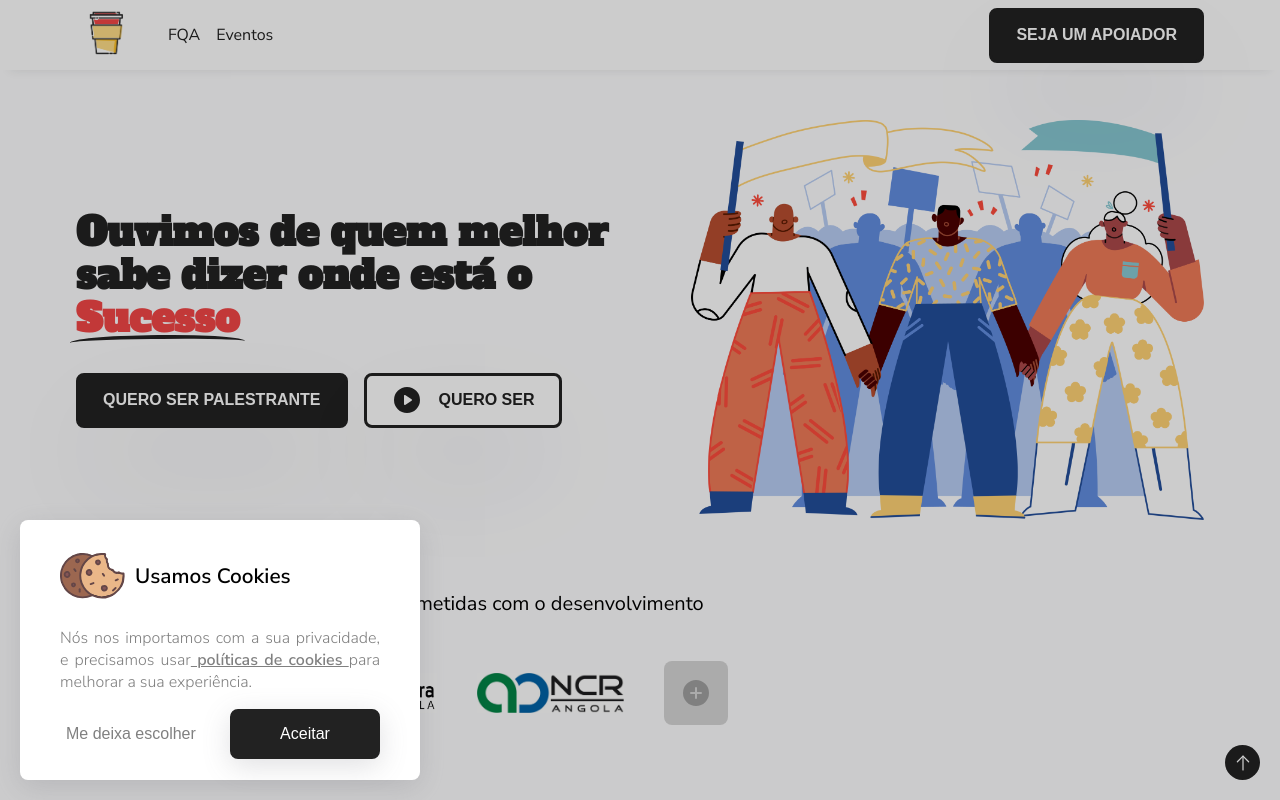
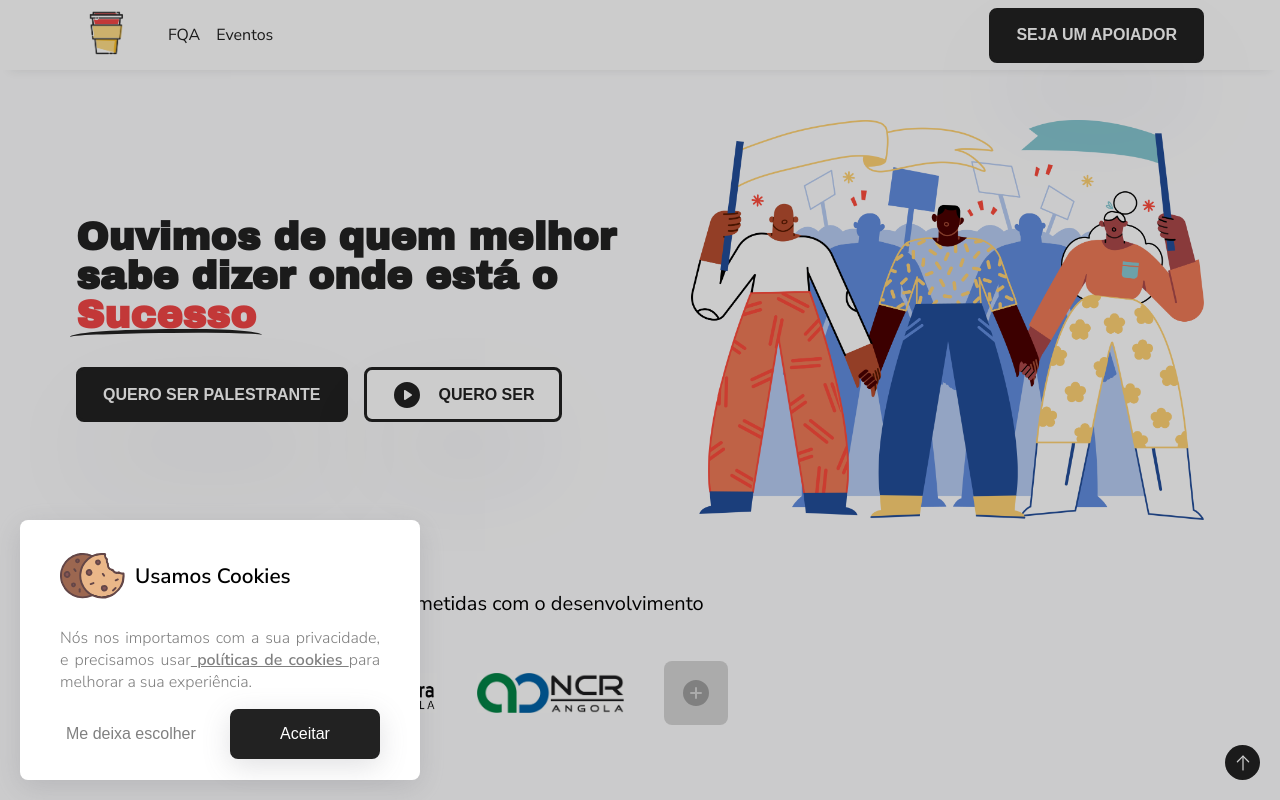
Before and after one commit to TyperGuy/caffeina, a Next.js app: page / in a window 1280 px wide. Shown: the top 800 px of the page. Built offline with nearby package versions, Linux system fonts and the light colour scheme.

Commit message:
style : change font family

```diff
--- a/src/assets/styles/style.global.scss
+++ b/src/assets/styles/style.global.scss
@@ -10,7 +10,7 @@ button{
 }
 
 h1,h2,h3,h4,h5{
-  font-family: 'Alfa Slab One', cursive;
+  font-family: 'Archivo Black', cursive;
 }
 
 ::-webkit-scrollbar {
--- a/src/pages/_document.tsx
+++ b/src/pages/_document.tsx
@@ -8,7 +8,7 @@ class MyDocument extends Document {
         <Head>
           <link rel="preconnect" href="https://fonts.googleapis.com"/>
           <link rel="preconnect" href="https://fonts.gstatic.com" crossOrigin="same-origin"/>
-          <link href="https://fonts.googleapis.com/css2?family=Alfa+Slab+One&family=Nunito+Sans:wght@200;300;400;600;700&display=swap" rel="stylesheet"/>
+          <link href="https://fonts.googleapis.com/css2?family=Archivo+Black&family=Nunito+Sans:wght@200;300;400;600;700&display=swap" rel="stylesheet"/>
         </Head>
         <body>
           <Main />
--- a/src/views/calltoaction/Calltoaction.styles.ts
+++ b/src/views/calltoaction/Calltoaction.styles.ts
@@ -12,8 +12,7 @@ export const Container = styled.div`
 
 `;
 export const Content = styled.h1`
-  line-height: 1.1;
-  font-weight: 700;
+  line-height: 1;
   color: #222;
   font-size: calc(15.3333px + 1.85185vw);
   margin:0;
```
